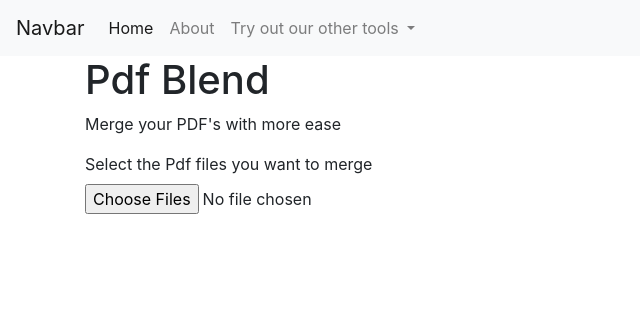
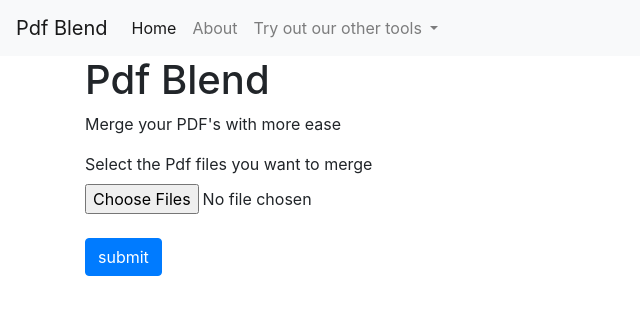
Before and after one commit to thesakshijaiswal/Pdf-Merger, a website: page templates/index.html in a window 1280 px wide. Shown: the whole page, without its empty margins (0-640 px from the left). Drawn offline with nearby package versions, Linux system fonts and the light colour scheme.

Commit message:
add submit button and set enctype to multipart/formdata

```diff
--- a/templates/index.html
+++ b/templates/index.html
@@ -12,7 +12,7 @@
   </head>
   <body>
     <nav class="navbar navbar-expand-lg navbar-light bg-light">
-        <a class="navbar-brand" href="#">Navbar</a>
+        <a class="navbar-brand fw-bolder" href="#">Pdf Blend</a>
           <button class="navbar-toggler" type="button" data-toggle="collapse" data-target="#navbarSupportedContent" aria-controls="navbarSupportedContent" aria-expanded="false" aria-label="Toggle navigation">
               <span class="navbar-toggler-icon"></span>
                 </button>
@@ -41,10 +41,11 @@
     <h1>Pdf Blend</h1>
     <p>Merge your PDF's with more ease</p>
 
-  <form>
+  <form method="post" action="/merge" enctype='multipart/form-data'>
      <div class="form-group">
            <label for="exampleFormControlFile1">Select the Pdf files you want to merge</label>
            <input type="file" class="form-control-file" id="exampleFormControlFile1" multiple accept=".pdf">
+           <input class="btn btn-primary my-4" type="submit" value="submit">
      </div>
   </form>
   </div>
```
